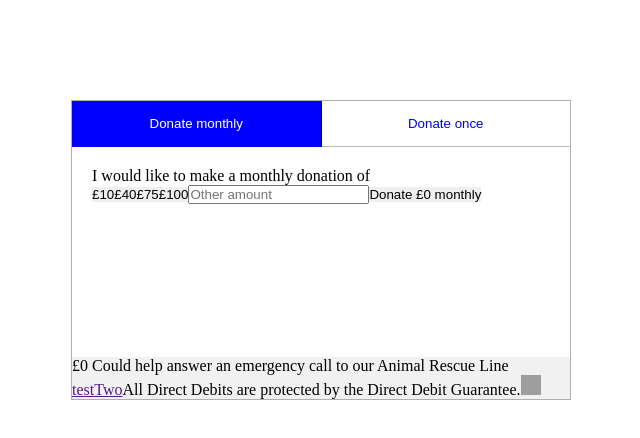
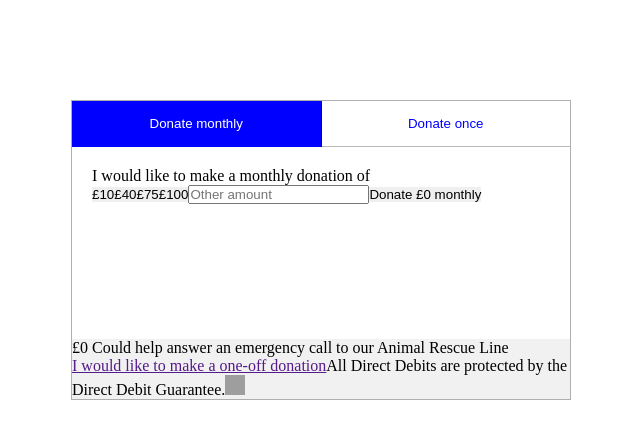
Before and after one commit to justtoconfirm/donation-component, a Gatsby site: page / in a window 1280 px wide. Shown: the whole page, without its empty margins (319-959 px from the left). Built offline with nearby package versions, Linux system fonts and the light colour scheme; Gatsby itself is replaced by a stand-in of ours; grey boxes are pictures that could not be loaded.

Commit message:
Link text updated using state to toggle text

```diff
--- a/src/components/molecules/donation/Donation.js
+++ b/src/components/molecules/donation/Donation.js
@@ -49,7 +49,7 @@ const Donation = () => {
 			</div>
 
 			<div className='container-footer'>
-				<Hyperlink>{toggleState === 2 ? `test` : `testTwo`}</Hyperlink>
+				<Hyperlink>{toggleState === 2 ? `I would like to give monthly` : `I would like to make a one-off donation`}</Hyperlink>
 
 				<span>All Direct Debits are protected by the Direct Debit Guarantee.</span>
 
```
